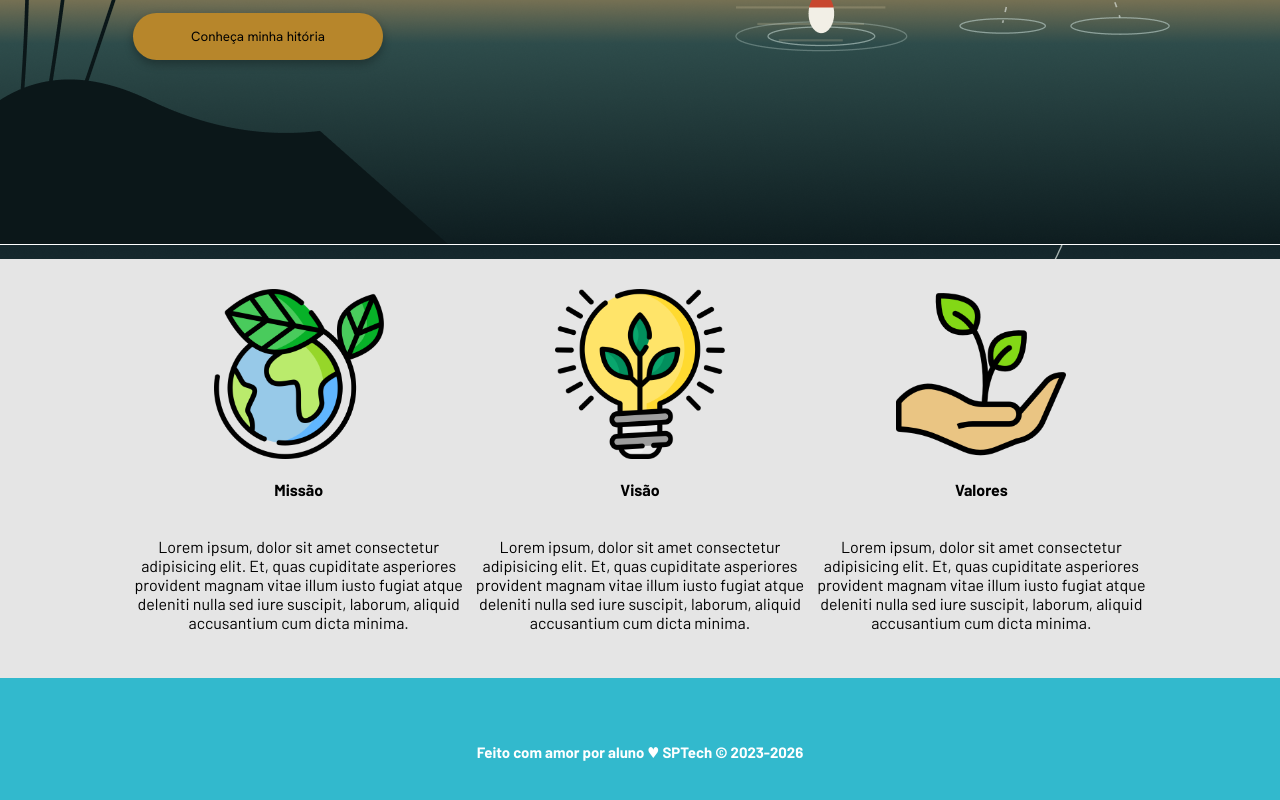
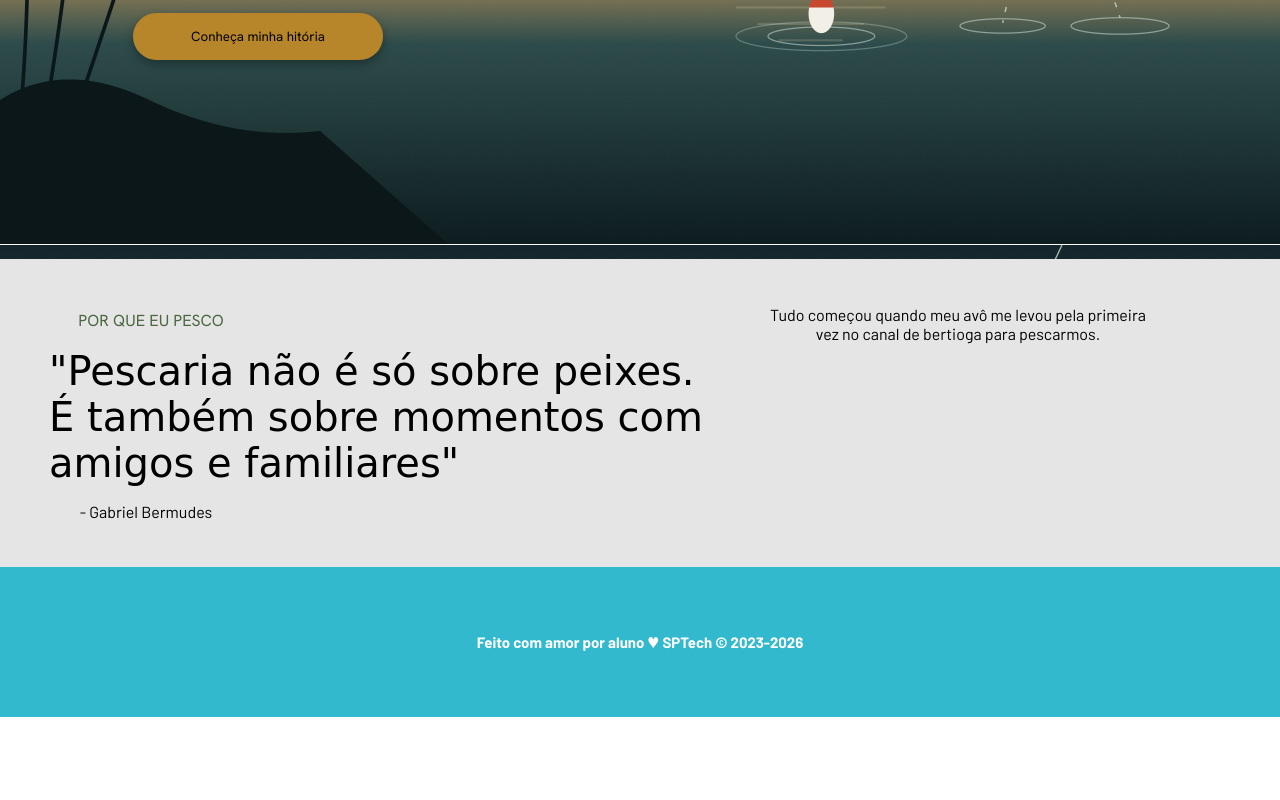
Before and after one commit to GBBermudes/PROJETO-INDIVIDUAL1, a website: page WEB-DATA-VIZ/public/index.html in a window 1280 px wide. Shown: the part 476-1276 px from the top of the page. After the commit the page ends 1193 px from the top, so only its background shows below. Drawn offline with Linux system fonts and the light colour scheme; a web font is replaced by a local one.

Commit message:
Adicionando texto no segundo container

```diff
--- a/WEB-DATA-VIZ/public/css/estilo.css
+++ b/WEB-DATA-VIZ/public/css/estilo.css
@@ -152,6 +152,34 @@ button:active {
 
 .box img {
   width: 170px;
+}
+
+.box {
+  flex: 2;
+  margin-left: -140px;
+}
+
+.box1 {
+  flex: 1;
+  text-align: justify
+}
+
+.box1 p {
+  text-align: justify
+}
+.box h1 {
+  margin-top: -5px;
+  font-size: 40px;
+}
+
+.box p {
+  margin-top: -10px;
+  margin-left: -460px;
+}
+
+.box h4 {
+  color: #4B6640;
+  margin-left: -450px;
 }
 
 .social .container .boxes {
--- a/WEB-DATA-VIZ/public/index.html
+++ b/WEB-DATA-VIZ/public/index.html
@@ -65,25 +65,12 @@
     <div class="container">
       <div class="boxes">
         <div class="box">
-          <img src="assets/imgs/planet-earth_color.png">
-          <h4>Missão</h4>
-          <p>Lorem ipsum, dolor sit amet consectetur adipisicing elit. Et, quas cupiditate asperiores provident magnam
-            vitae illum iusto fugiat atque deleniti nulla sed iure suscipit, laborum, aliquid accusantium cum dicta
-            minima.</p>
+          <h4 class="hanken">POR QUE EU PESCO</h4>
+          <h1 class="junge-regular">"Pescaria não é só sobre peixes. <br> É também sobre momentos com <br> amigos e familiares"</h1>
+          <p>- Gabriel Bermudes</p>
         </div>
-        <div class="box">
-          <img src="assets/imgs/lightbulb_color.png">
-          <h4>Visão</h4>
-          <p>Lorem ipsum, dolor sit amet consectetur adipisicing elit. Et, quas cupiditate asperiores provident magnam
-            vitae illum iusto fugiat atque deleniti nulla sed iure suscipit, laborum, aliquid accusantium cum dicta
-            minima.</p>
-        </div>
-        <div class="box">
-          <img src="assets/imgs/growth_color.png">
-          <h4>Valores</h4>
-          <p>Lorem ipsum, dolor sit amet consectetur adipisicing elit. Et, quas cupiditate asperiores provident magnam
-            vitae illum iusto fugiat atque deleniti nulla sed iure suscipit, laborum, aliquid accusantium cum dicta
-            minima.</p>
+        <div class="box1">
+          <p>Tudo começou quando meu avô me levou pela primeira vez no canal de bertioga para pescarmos.</p>
         </div>
       </div>
     </div>
```
